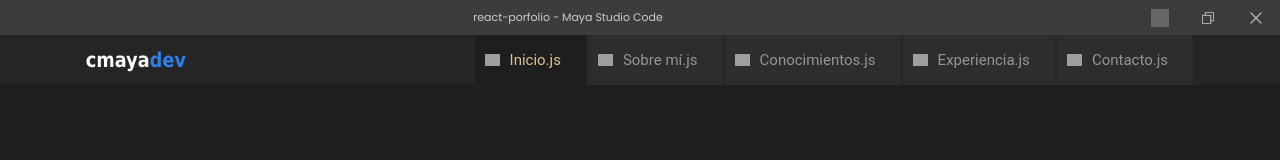
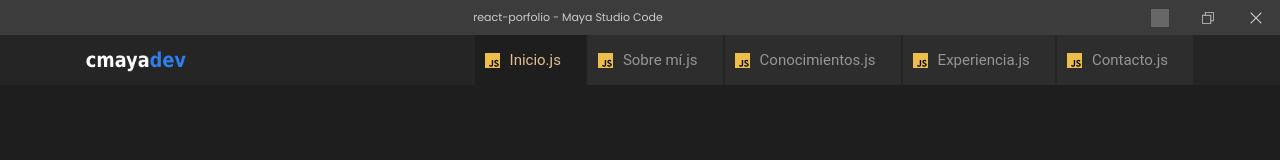
Before and after one commit to cmayadev/react-portfolio, a React (Create React App) app: page / in a window 1280 px wide. Shown: the top 160 px of the page. Built offline with nearby package versions, Linux system fonts and the light colour scheme; grey boxes are pictures that could not be loaded.

Commit message:
change js icons

```diff
--- a/src/components/Header.js
+++ b/src/components/Header.js
@@ -78,7 +78,7 @@ const Header = () => {
                                     offset={-90}
                                     duration={500}
                                     >
-                                        <img width="15px" alt="js-logo" src="https://upload.wikimedia.org/wikipedia/commons/thumb/9/99/Unofficial_JavaScript_logo_2.svg/480px-Unofficial_JavaScript_logo_2.svg.png" />
+                                        <img width="15px" alt="js-logo" src="tech/javascript.svg" />
                                     Inicio.js
                                 </Link>
                             </li>
@@ -93,7 +93,7 @@ const Header = () => {
                                     offset={-70}
                                     duration={500}
                                     >
-                                        <img width="15px" alt="js-logo" src="https://upload.wikimedia.org/wikipedia/commons/thumb/9/99/Unofficial_JavaScript_logo_2.svg/480px-Unofficial_JavaScript_logo_2.svg.png" />
+                                        <img width="15px" alt="js-logo" src="tech/javascript.svg" />
                                     Sobre mí.js
                                 </Link>
                             </li>
@@ -108,7 +108,7 @@ const Header = () => {
                                     offset={-70}
                                     duration={500}
                                     >
-                                        <img width="15px" alt="js-logo" src="https://upload.wikimedia.org/wikipedia/commons/thumb/9/99/Unofficial_JavaScript_logo_2.svg/480px-Unofficial_JavaScript_logo_2.svg.png" />
+                                        <img width="15px" alt="js-logo" src="tech/javascript.svg" />
                                     Conocimientos.js
                                 </Link>
                             </li>
@@ -123,7 +123,7 @@ const Header = () => {
                                     offset={-70}
                                     duration={500}
                                     >
-                                        <img width="15px" alt="js-logo" src="https://upload.wikimedia.org/wikipedia/commons/thumb/9/99/Unofficial_JavaScript_logo_2.svg/480px-Unofficial_JavaScript_logo_2.svg.png" />
+                                        <img width="15px" alt="js-logo" src="tech/javascript.svg" />
                                     Experiencia.js
                                 </Link>
                             </li>
@@ -138,7 +138,7 @@ const Header = () => {
                                     offset={-70}
                                     duration={500}
                                     >
-                                        <img width="15px" alt="js-logo" src="https://upload.wikimedia.org/wikipedia/commons/thumb/9/99/Unofficial_JavaScript_logo_2.svg/480px-Unofficial_JavaScript_logo_2.svg.png" />
+                                        <img width="15px" alt="js-logo" src="tech/javascript.svg" />
                                     Contacto.js
                                 </Link>
                             </li>
```
Also changed, not shown: public/tech/javascript.svg (added).
